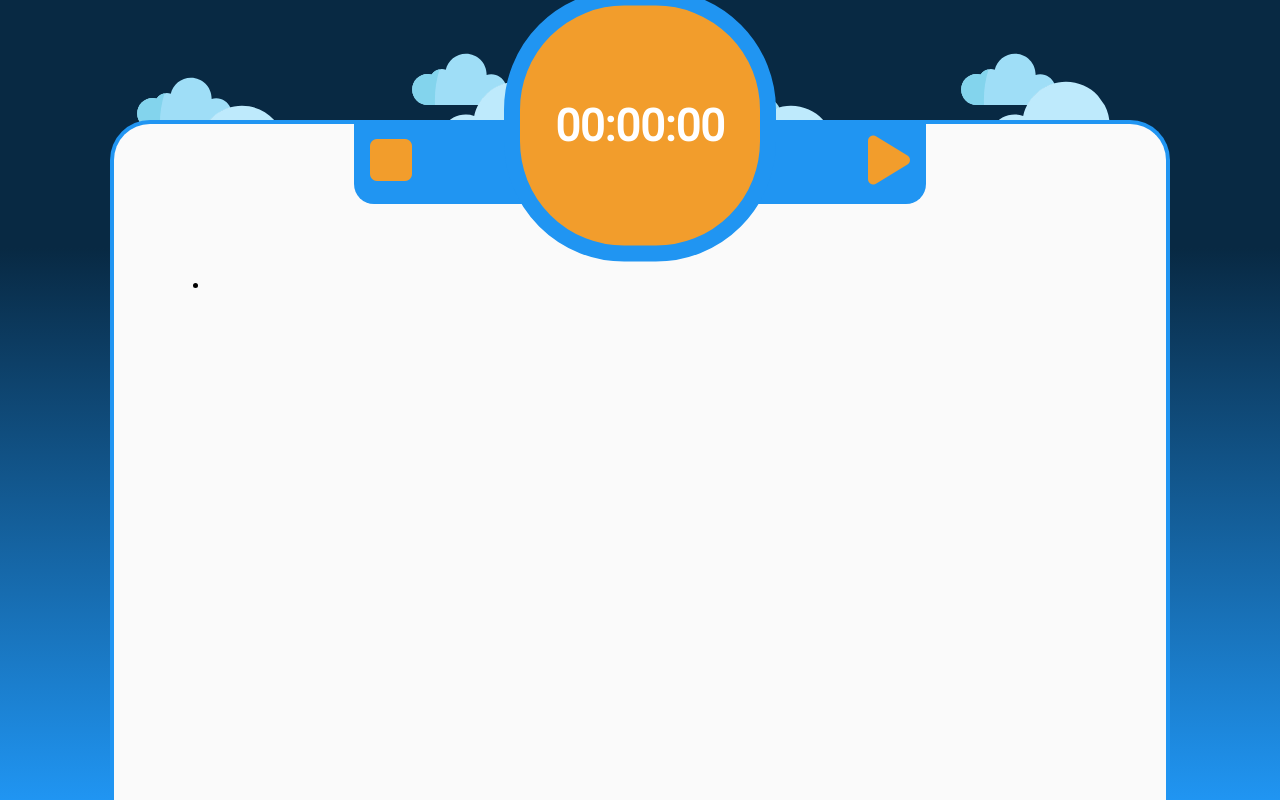
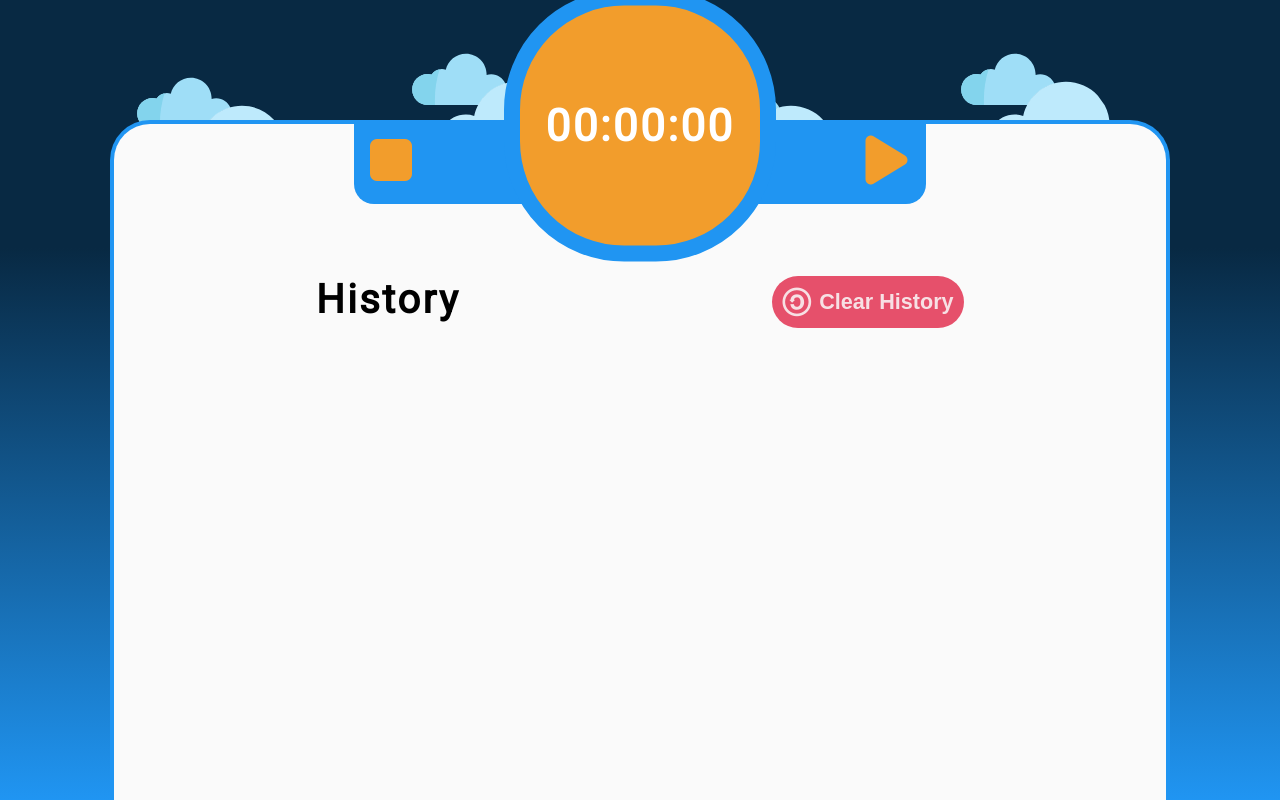
Before and after one commit to jarek-t/ClickTime-Tech-Challenge, a website built with webpack: page src/index.html in a window 1280 px wide. Built offline with nearby package versions, Linux system fonts and the light colour scheme.

Commit message:
Progress on history implementation

```diff
--- a/src/index.html
+++ b/src/index.html
@@ -33,10 +33,18 @@
       </aside>
 
       <section id="history">
+        <div id="history-header">
+          <h3>History</h3>
+
+          <button id="history-reset-button">
+            <i class="fab fa-creative-commons-sa"></i>
+            <p>
+              Clear History
+            </p>
+          </button>
+        </div>
         <ul id="history-table">
-          <li>
 
-          </li>
         </ul>
       </section>
     </div>
--- a/src/scss/assets.scss
+++ b/src/scss/assets.scss
@@ -13,4 +13,9 @@ $clock-border: 7.5rem;
 
 .pink-border { border: .25rem solid $blue; }
 
+.no-select {
+    -webkit-user-select: none;
+    -moz-user-select: none;
+}
+
 @import url('https://fonts.googleapis.com/css?family=Roboto&display=swap');
--- a/src/scss/background.scss
+++ b/src/scss/background.scss
@@ -1,7 +1,10 @@
 @keyframes cloud-ambient-1 {
     0% { transform: sccale(100%); }
 
-    50% { transform: scale(125%); transform: translate(.775, .775); }
+    50% {
+        transform: scale(125%);
+        transform: translate(.775, .775);
+    }
 
     0% { transform: sccale(100%); }
 }
@@ -9,7 +12,10 @@
 @keyframes cloud-ambient-2 {
     0% { transform: sccale(100%); }
 
-    50% { transform: scale(85%); transform: translate(1.125, 1.125); }
+    50% {
+        transform: scale(85%);
+        transform: translate(1.125, 1.125);
+    }
 
     0% { transform: sccale(100%); }
 }
@@ -29,8 +35,8 @@
 
     display: flex;
     flex-direction: row;
+    align-content: flex-start;
     justify-content: space-between;
-    align-content: flex-start;
 
     .background-cloud-cluster {
         width: 12.5rem;
--- a/src/scss/body.scss
+++ b/src/scss/body.scss
@@ -3,16 +3,20 @@
     width: 100%;
     height: 85vh;
 
-    padding: 3.5rem;
+    padding: 3.5rem 3.5rem 1.5rem 3.5rem;
     margin: 15vh auto auto;
     box-sizing: border-box;
 
     z-index: 2;
     background-color: $off-white;
-    font-family: 'Roboto', sans-serif;
+    font-family: 'Roboto';
+    letter-spacing: .15rem;
 
     @extend .pink-border;
     border-bottom: none;
     border-radius: 2.5rem 2.5rem 0 0;
     position: relative;
+
+    display: flex;
+    flex-direction: column;
 }
--- a/src/scss/clock.scss
+++ b/src/scss/clock.scss
@@ -32,12 +32,11 @@
 
 
         #current-time {
+            @extend .no-select;
+
             color: #FFF;
             font-size: 2.75rem;
             text-align: center;
-
-            -webkit-user-select: none;
-            -moz-user-select: none;
         }
 
         z-index: 2;
--- /dev/null
+++ b/src/scss/history.scss
@@ -0,0 +1,59 @@
+#history {
+    box-sizing: border-box;
+    width: 100%;
+    padding: 1rem 0 0 0;
+    flex: 1;
+
+    display: flex;
+    flex-direction: column;
+    justify-content: flex-start;
+    align-content: center;
+
+    #history-header {
+        display: flex;
+        flex-direction: row;
+        justify-content: space-around;
+        align-content: flex-start;
+        width: 100%;
+
+        h3 {
+            @extend .no-select;
+            font-size: 2.5rem;
+            padding: 0;
+            margin: 0;
+        }
+    }
+}
+#history-reset-button {
+    cursor: pointer;
+    width: auto;
+    height: 3.25rem;
+    display: flex;
+    flex-direction: row;
+    justify-content: space-between;
+    align-content: center;
+
+    border-radius: 2.5rem;
+    margin-left: 1.25rem;
+    padding: .65rem;
+    border: none;
+    outline: none;
+    background-color: $pink;
+
+    * { color: $off-white; opacity: .85; }
+    i {
+        font-size: 1.85rem;
+
+        margin: auto .5rem auto 0;
+    }
+    p {
+        margin: auto;
+        padding: 0;
+
+        width: auto;
+        text-align: left;
+        font-size: 1.35rem;
+
+        font-weight: 800;
+    }
+}
--- a/src/scss/index.scss
+++ b/src/scss/index.scss
@@ -1,6 +1,7 @@
 @import './assets.scss';
 @import './clock.scss';
 @import './body.scss';
+@import './history.scss';
 @import './background.scss';
 
 // h1 { color: $blue; }
```
